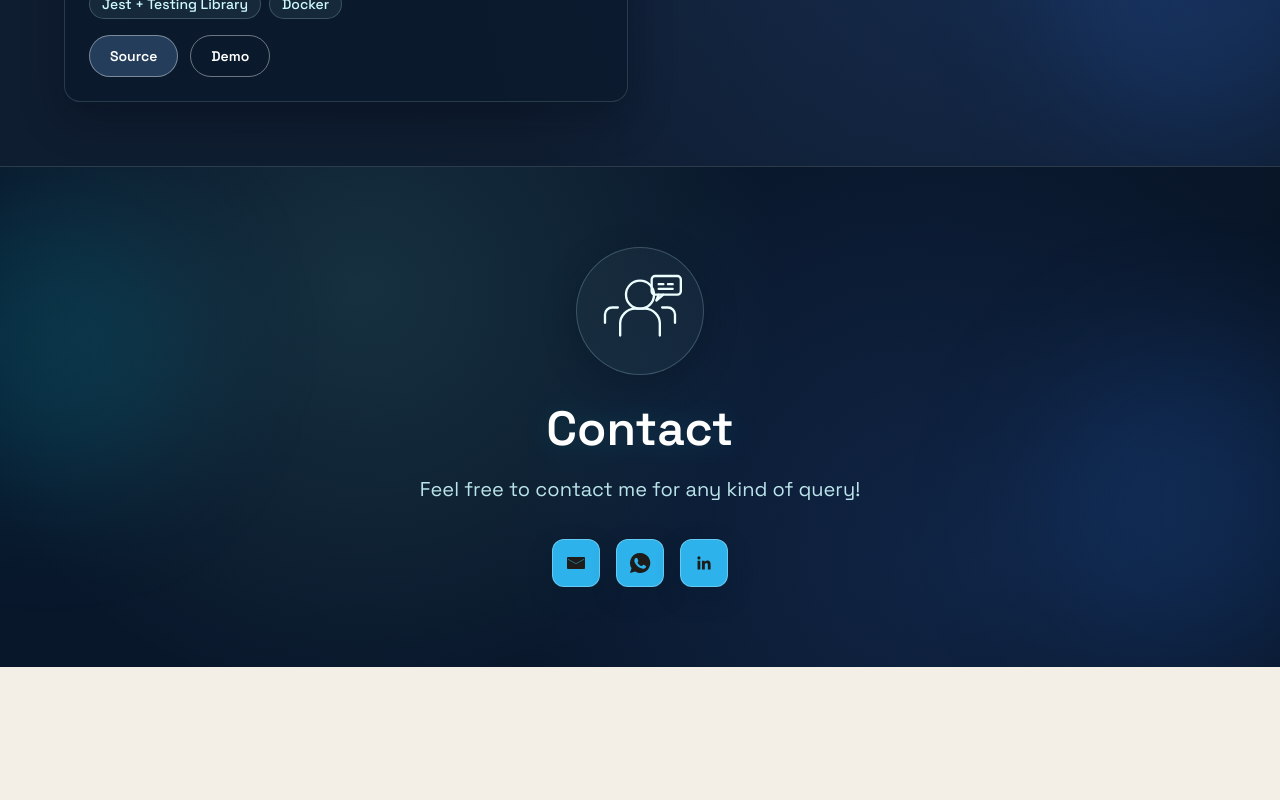
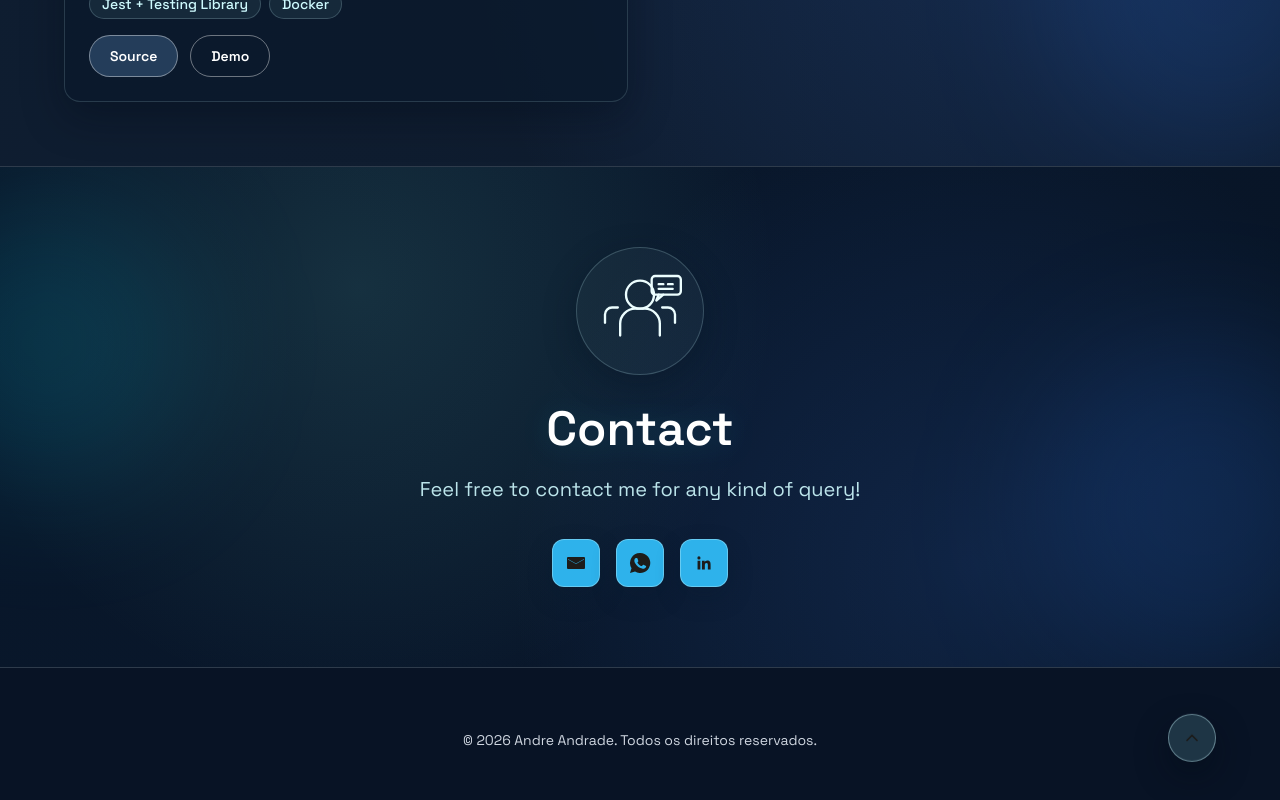
Before and after one commit to andredeandrade/portfolio, a Next.js app: page /en in a window 1280 px wide. Shown: the part 2157-2957 px from the top of the page. Before the commit the page ends 2824 px from the top, so only its background shows below. Built offline with nearby package versions, Linux system fonts and the light colour scheme.

Commit message:
add footer

```diff
--- a/src/app/[locale]/page.tsx
+++ b/src/app/[locale]/page.tsx
@@ -3,6 +3,7 @@ import { HeroSection } from '@/components/heroSection'
 import { ProjectsSection } from '@/components/projectsSection'
 import { TechnologiesSection } from '@/components/technologiesSection'
 import { ContactSection } from '@/components/contactSection'
+import { FooterSection } from '@/components/footerSection'
 import { TopBar } from '@/components/topBar'
 import { isLocale, locales, type Locale } from '@/i18n/config'
 import { messages } from '@/i18n/messages'
@@ -25,7 +26,7 @@ export default async function LocaleHomePage({ params }: PageProps) {
   const text = messages[locale]
 
   return (
-    <main className="relative min-h-screen overflow-hidden">
+    <main id="top" className="relative min-h-screen overflow-hidden">
       <TopBar locale={locale as Locale} text={text} />
 
       <HeroSection text={text} />
@@ -35,6 +36,11 @@ export default async function LocaleHomePage({ params }: PageProps) {
       <ProjectsSection text={text} />
 
       <ContactSection text={text} />
+
+      <FooterSection
+        text="© 2026 Andre Andrade. Todos os direitos reservados."
+        backToTopLabel={text.footerBackToTop}
+      />
     </main>
   )
 }
--- a/src/app/globals.css
+++ b/src/app/globals.css
@@ -110,6 +110,10 @@ body {
   min-height: 100%;
 }
 
+html {
+  scroll-behavior: smooth;
+}
+
 body {
   background: var(--background);
   color: var(--foreground);
@@ -169,3 +173,17 @@ li {
   border-radius: var(--radius-lg);
   box-shadow: var(--shadow-soft);
 }
+
+@keyframes floatArrow {
+  0%,
+  100% {
+    transform: translateY(0);
+  }
+  50% {
+    transform: translateY(-6px);
+  }
+}
+
+.floating-top-arrow {
+  animation: floatArrow 2.1s ease-in-out infinite;
+}
--- /dev/null
+++ b/src/components/footerSection/index.tsx
@@ -0,0 +1,41 @@
+type FooterSectionProps = {
+  text: string
+  backToTopLabel: string
+}
+
+export function FooterSection({ text, backToTopLabel }: FooterSectionProps) {
+  return (
+    <footer className="relative isolate overflow-hidden border-t border-[var(--topbar-border)] bg-[#081325] py-10 sm:py-12">
+      <div className="container relative z-10">
+        <div className="grid grid-cols-[1fr_auto_1fr] items-center">
+          <span aria-hidden="true" />
+
+          <p className="text-center text-sm text-[var(--topbar-text-soft)]">
+            {text}
+          </p>
+
+          <div className="flex justify-end">
+            <a
+              href="#top"
+              aria-label={backToTopLabel}
+              className="floating-top-arrow inline-flex h-12 w-12 items-center justify-center rounded-full border border-cyan-100/40 bg-cyan-200/15 text-cyan-100 shadow-[0_14px_34px_rgba(3,10,20,0.45)] transition-colors hover:bg-cyan-200/25"
+            >
+              <svg
+                viewBox="0 0 24 24"
+                className="h-5 w-5"
+                fill="none"
+                stroke="currentColor"
+                strokeWidth="2"
+                strokeLinecap="round"
+                strokeLinejoin="round"
+                aria-hidden="true"
+              >
+                <path d="m6 15 6-6 6 6" />
+              </svg>
+            </a>
+          </div>
+        </div>
+      </div>
+    </footer>
+  )
+}
--- a/src/i18n/messages.ts
+++ b/src/i18n/messages.ts
@@ -44,6 +44,8 @@ export const messages = {
     contactTitle: 'Contato',
     contactLead: 'Fique a vontade para entrar em contato para qualquer duvida!',
     contactWhatsapp: 'WhatsApp',
+    footerRights: '© {year} Andre Andrade. Todos os direitos reservados.',
+    footerBackToTop: 'Voltar ao topo',
   },
   en: {
     badge: 'Portfolio',
@@ -88,6 +90,8 @@ export const messages = {
     contactTitle: 'Contact',
     contactLead: 'Feel free to contact me for any kind of query!',
     contactWhatsapp: 'WhatsApp',
+    footerRights: '© {year} Andre Andrade. All rights reserved.',
+    footerBackToTop: 'Back to top',
   },
 } as const
 
```
